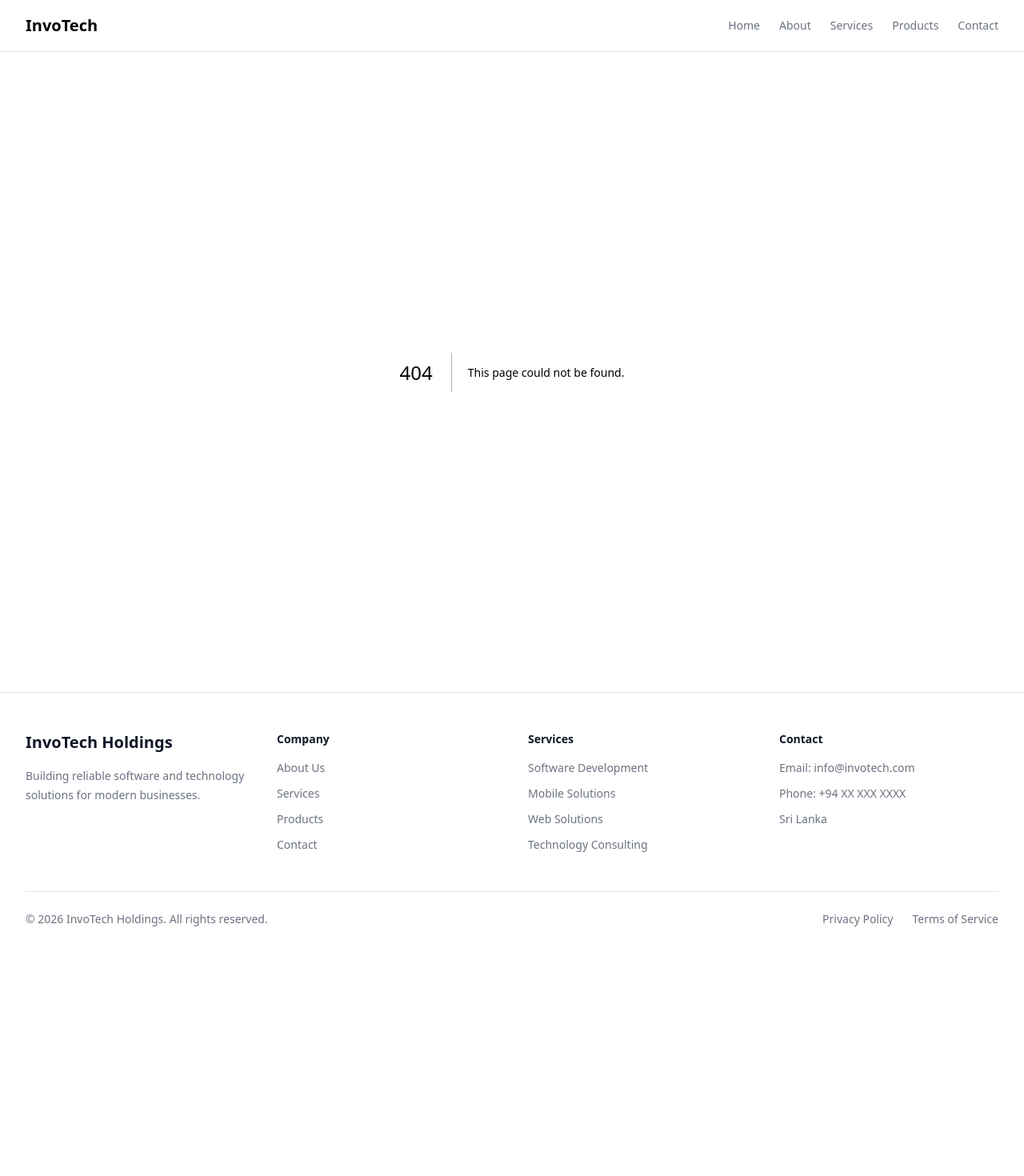
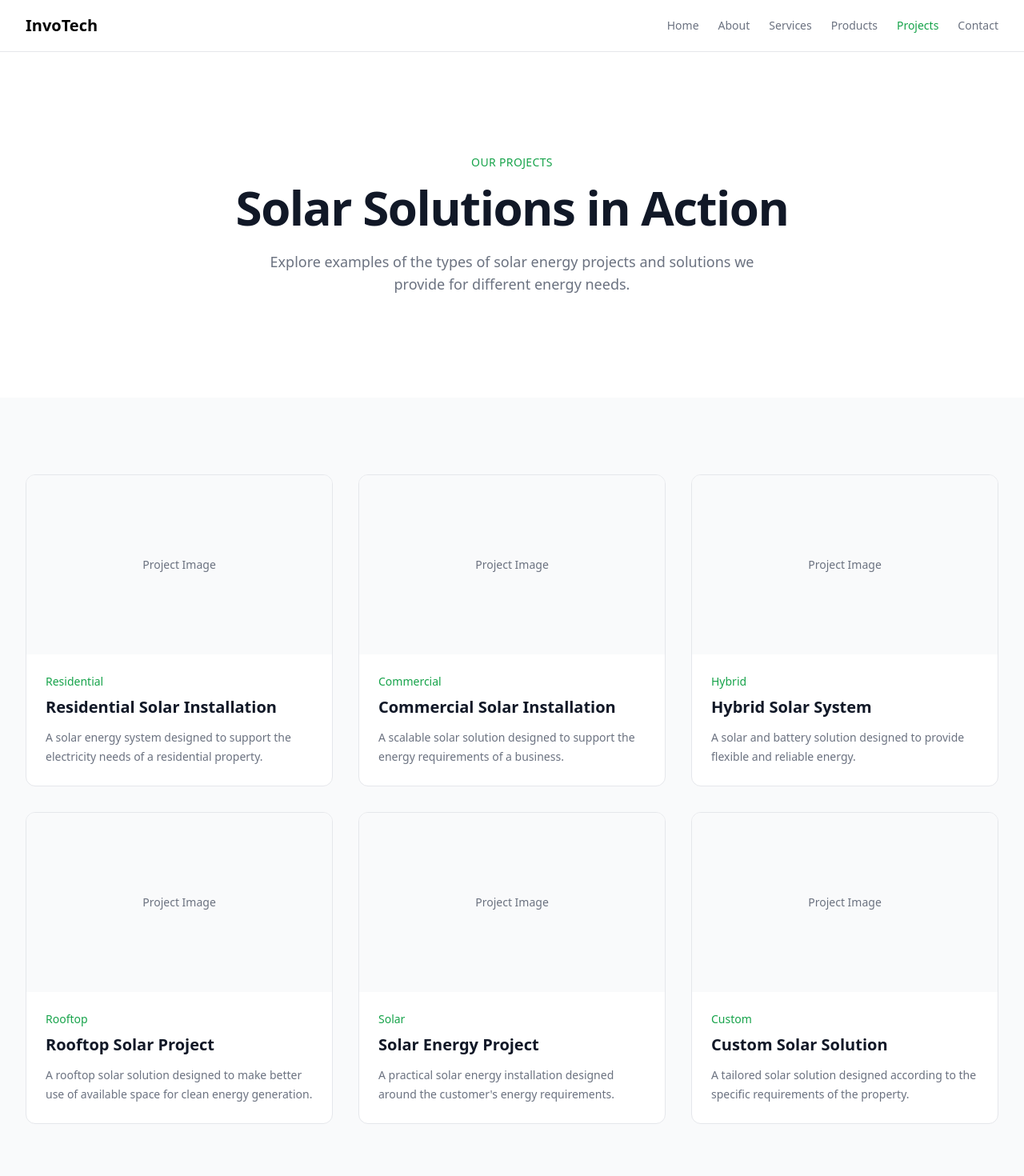
Before and after one commit to musthak2001/invotech-holdings-website, a Next.js app: page /projects in a window 1280 px wide. Before the commit this address had no page. Shown: the top 1470 px of the page at 80% size. Before the commit the page ends 1183 px from the top, so only its background shows below. Built offline with nearby package versions, Linux system fonts and the light colour scheme.

Commit message:
Add projects page and navigation

```diff
--- /dev/null
+++ b/app/projects/page.tsx
@@ -0,0 +1,100 @@
+import Container from "@/components/layout/Container";
+
+const projects = [
+  {
+    title: "Residential Solar Installation",
+    category: "Residential",
+    description:
+      "A solar energy system designed to support the electricity needs of a residential property.",
+  },
+  {
+    title: "Commercial Solar Installation",
+    category: "Commercial",
+    description:
+      "A scalable solar solution designed to support the energy requirements of a business.",
+  },
+  {
+    title: "Hybrid Solar System",
+    category: "Hybrid",
+    description:
+      "A solar and battery solution designed to provide flexible and reliable energy.",
+  },
+  {
+    title: "Rooftop Solar Project",
+    category: "Rooftop",
+    description:
+      "A rooftop solar solution designed to make better use of available space for clean energy generation.",
+  },
+  {
+    title: "Solar Energy Project",
+    category: "Solar",
+    description:
+      "A practical solar energy installation designed around the customer's energy requirements.",
+  },
+  {
+    title: "Custom Solar Solution",
+    category: "Custom",
+    description:
+      "A tailored solar solution designed according to the specific requirements of the property.",
+  },
+];
+
+export default function ProjectsPage() {
+  return (
+    <main>
+      {/* Page Hero */}
+      <section className="bg-background py-20 sm:py-24 lg:py-32">
+        <Container>
+          <div className="mx-auto max-w-3xl text-center">
+            <p className="text-sm font-medium uppercase tracking-wide text-primary">
+              Our Projects
+            </p>
+
+            <h1 className="mt-4 text-4xl font-bold tracking-tight text-text sm:text-5xl lg:text-6xl">
+              Solar Solutions in Action
+            </h1>
+
+            <p className="mx-auto mt-6 max-w-2xl text-base leading-7 text-muted sm:text-lg">
+              Explore examples of the types of solar energy projects and
+              solutions we provide for different energy needs.
+            </p>
+          </div>
+        </Container>
+      </section>
+
+      {/* Projects */}
+      <section className="bg-background-light py-20 sm:py-24">
+        <Container>
+          <div className="grid gap-8 md:grid-cols-2 lg:grid-cols-3">
+            {projects.map((project) => (
+              <article
+                key={project.title}
+                className="overflow-hidden rounded-xl border border-border bg-background"
+              >
+                <div className="flex h-56 items-center justify-center bg-background-light">
+                  <span className="text-sm font-medium text-muted">
+                    Project Image
+                  </span>
+                </div>
+
+                <div className="p-6">
+                  <p className="text-sm font-medium text-primary">
+                    {project.category}
+                  </p>
+
+                  <h2 className="mt-2 text-xl font-semibold text-text">
+                    {project.title}
+                  </h2>
+
+                  <p className="mt-3 text-sm leading-6 text-muted">
+                    {project.description}
+                  </p>
+                </div>
+              </article>
+            ))}
+          </div>
+        </Container>
+      </section>
+    </main>
+  );
+}
--- a/components/layout/Navbar.tsx
+++ b/components/layout/Navbar.tsx
@@ -23,6 +23,7 @@ export default function Navbar() {
             <NavLink href="/about">About</NavLink>
             <NavLink href="/services">Services</NavLink>
             <NavLink href="/products">Products</NavLink>
+            <NavLink href="/projects">Projects</NavLink>
             <NavLink href="/contact">Contact</NavLink>
         </div>
 
@@ -53,6 +54,9 @@ export default function Navbar() {
               <Link href="/products" onClick={() => setIsMenuOpen(false)}>
                 Products
               </Link>
+              <Link href="/projects" onClick={() => setIsMenuOpen(false)}>
+               Projects
+              </Link>
               <Link href="/contact" onClick={() => setIsMenuOpen(false)}>
                 Contact
               </Link>
```
